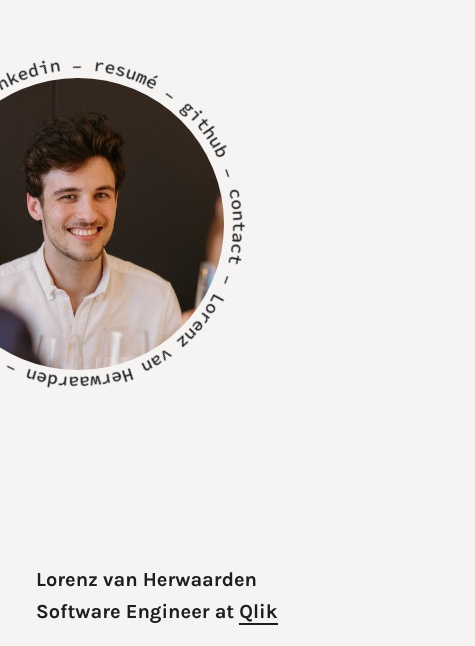
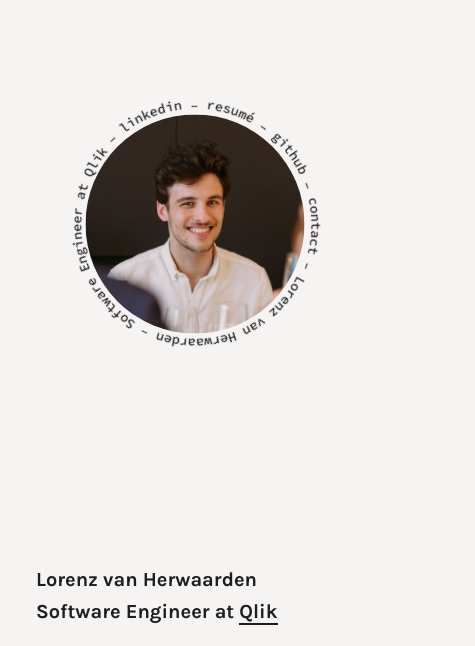
Before and after one commit to lorenzvanherwaarden/lorenzvanherwaarden.github.io-vue, a Vue app: page / in a window 390 px wide. Shown: the part 198-844 px from the top of the page, 475 px wide, since content can reach past the window. Built offline with nearby package versions, Linux system fonts and the light colour scheme.

Commit message:
fix: improve mobile view

```diff
--- a/src/components/PersonalDetails.vue
+++ b/src/components/PersonalDetails.vue
@@ -108,6 +108,7 @@ export default {
   position: relative;
   display: flex;
   align-items: center;
+  transform-origin: center;
 }
 
 .personal-details a {
@@ -162,7 +163,7 @@ export default {
 
 @media (max-width: 460px) {
   .personal-details {
-    transform: translateX(-30vw);
+    transform: scale(0.75);
   }
 
   .personal-details__link {
```
